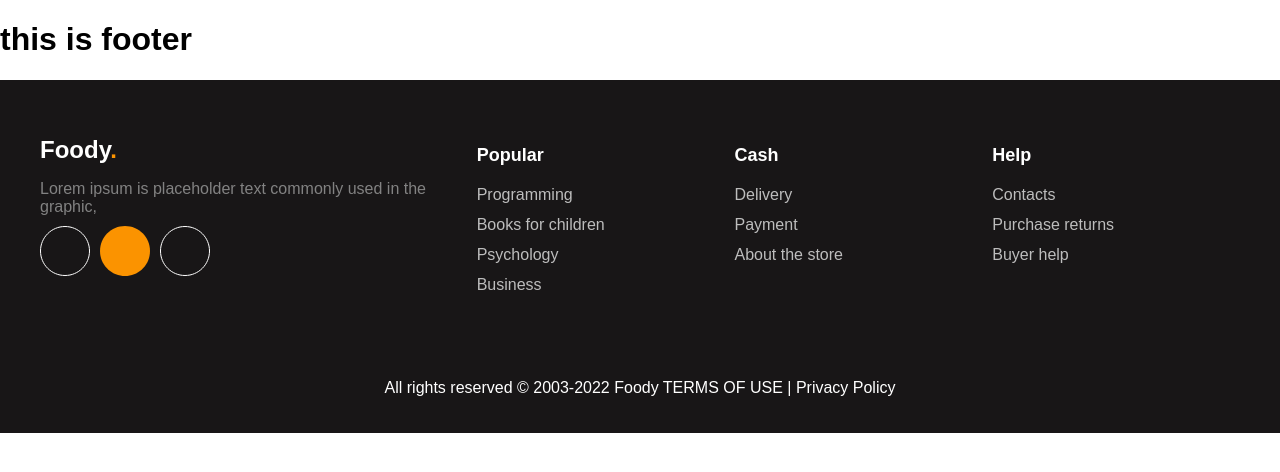
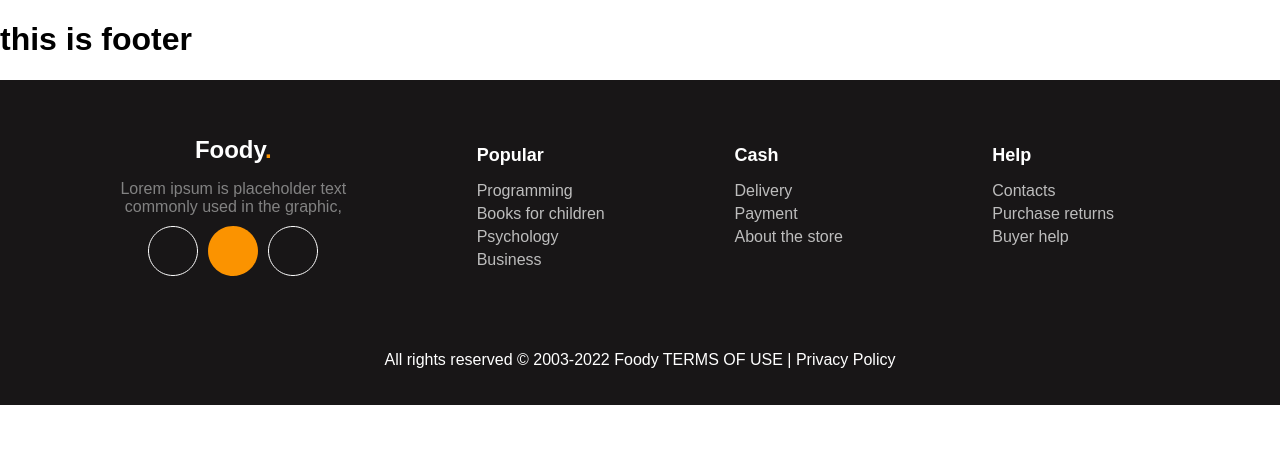
Before and after one commit to orkhan-huseyn/foody_final_project, a Next.js app: page / in a window 1280 px wide. Shown: the top 472 px of the page. Built offline with nearby package versions, Linux system fonts and the light colour scheme.

Commit message:
give  few respnsive , but no finish

```diff
--- a/components/Footer.js
+++ b/components/Footer.js
@@ -8,7 +8,7 @@ const Footer = () => {
         <div className={styles.footerLeft}>
           <h1>Foody<span className={styles.dot}>.</span></h1>
 
-          <p>Lorem ipsum is placeholder text  commonly used in the graphic,</p>
+          <p>Lorem ipsum is placeholder text <br />  commonly used in the graphic,</p>
           <div className={styles.socialIcons}>
             <svg width="50" height="50" viewBox="0 0 50 50" fill="none" xmlns="http://www.w3.org/2000/svg">
               <path d="M0.5 25C0.5 11.469 11.469 0.5 25 0.5C38.531 0.5 49.5 11.469 49.5 25C49.5 38.531 38.531 49.5 25 49.5C11.469 49.5 0.5 38.531 0.5 25Z" stroke="white"  />
--- a/styles/Footer.module.css
+++ b/styles/Footer.module.css
@@ -1,5 +1,6 @@
 .footer {
-    background-color: #181617  ;
+    background-color: #181617
+    ;
     color: #fff;
     padding: 20px;
     display: flex;
@@ -19,10 +20,12 @@
   .footerLeft {
     flex: 1;
     padding: 20px;
+    text-align: center;
   }
 
   .footerLeft h1 {
     font-size: 24px;
+
   }
 
   .footerLeft .dot {
@@ -31,14 +34,14 @@
 
   .footerLeft p {
     margin: 10px 0;
-
-    color:  #828282;
-
+    color: #828282
+    ;
   }
 
   .socialIcons {
     display: flex;
     gap: 10px;
+    justify-content: center;
     margin: 10px 0;
   }
 
@@ -55,7 +58,6 @@
   }
 
   .footerSection h2 {
-
     font-size: 18px;
     margin-bottom: 10px;
   }
@@ -67,9 +69,8 @@
 
   .footerSection li {
     margin: 5px 0;
-    line-height:
-    25px;
-    color: #BDBDBD;
+    color: #BDBDBD
+    ;
   }
 
   .footerBottom {
@@ -77,6 +78,7 @@
     margin-top: 20px;
     width: 100%;
   }
+
 
   @media (max-width: 768px) {
     .footerContainer {
```
